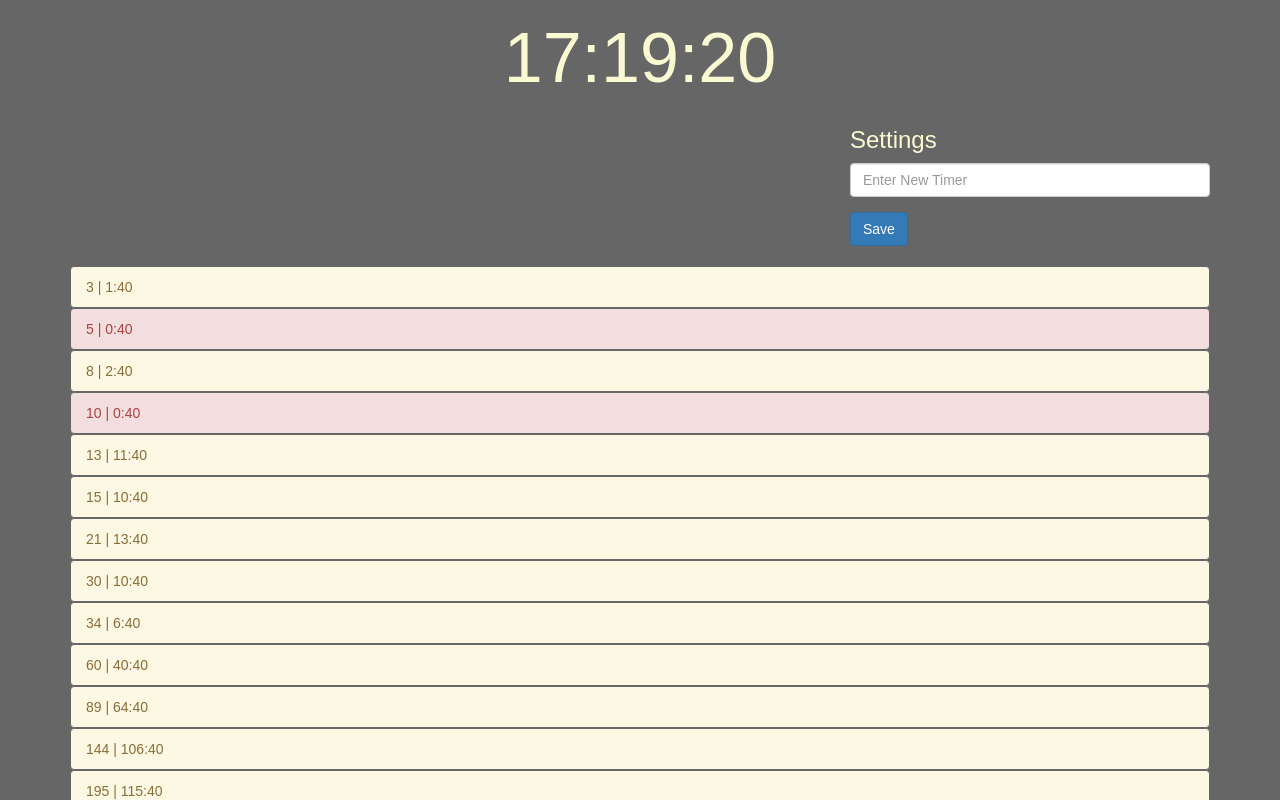
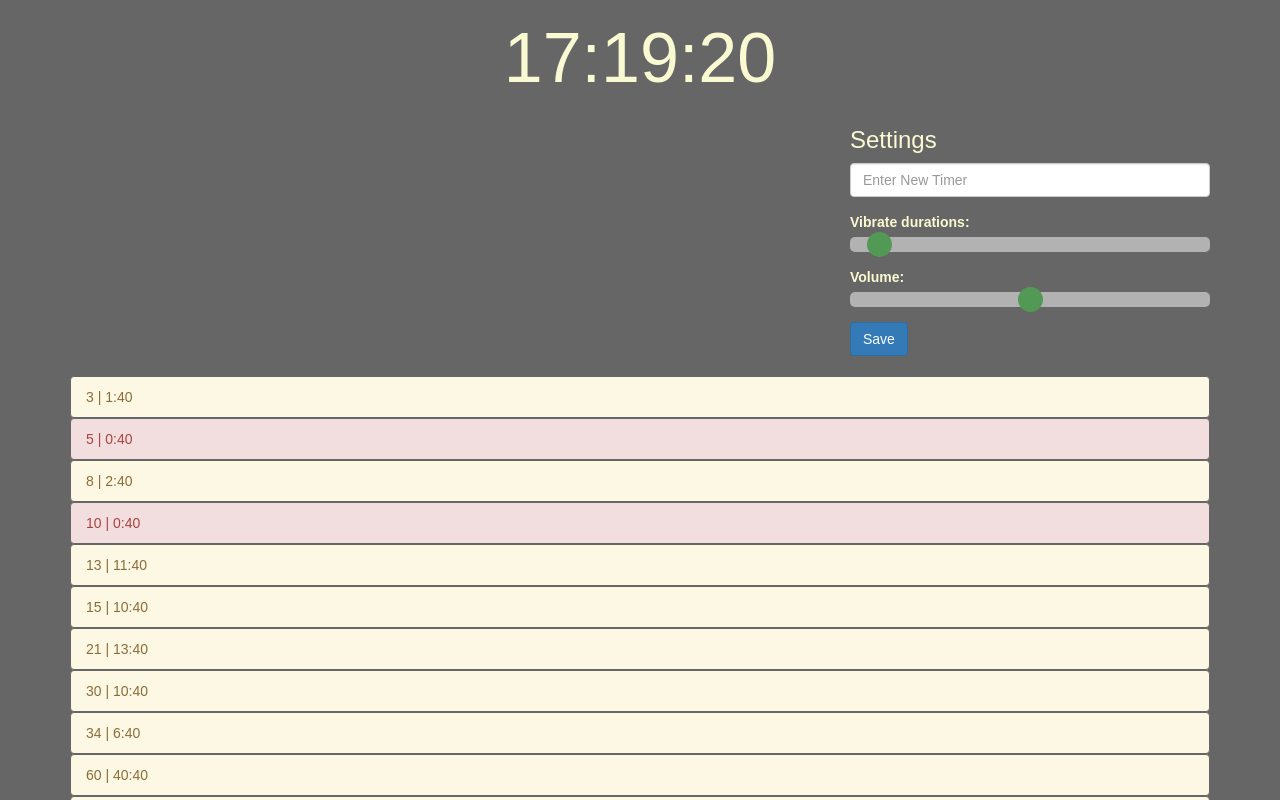
Before and after one commit to zrayyes/Candle-Timer-2, a React (Create React App) app: page / in a window 1280 px wide. Shown: the top 800 px of the page. Built offline with nearby package versions, Linux system fonts and the light colour scheme.

Commit message:
Added volume and vibrate sliders

```diff
--- a/src/components/Settings.js
+++ b/src/components/Settings.js
@@ -13,6 +13,7 @@ export default class Settings extends Component {
     }
 
     handleChange(event) {
+        console.log(event.target.value);
         this.setState({value: event.target.value});
     }
 
@@ -32,6 +33,25 @@ export default class Settings extends Component {
                         placeholder="Enter New Timer"
                         onChange={this.handleChange}/>
                     </div>
+                    <div className="form-group">
+                    <label for="vibrate">Vibrate durations:</label>
+                        <input type="range"
+                        min="0"
+                        max="1000"
+                        className="slider"
+                        id="vibrate"
+                        onChange={this.handleChange}/>
+                    </div>
+                    <div className="form-group">
+                        <label for="volume">Volume:</label>
+                        <input type="range"
+                        min="0"
+                        max="100"
+                        className="slider"
+                        id="volume"
+                        onChange={this.handleChange}/>
+                    </div>
+
                     <button type="submit" value="" className="btn btn-primary">Save</button>
                 </form>
             </div>
--- a/src/stylesheets/index.css
+++ b/src/stylesheets/index.css
@@ -22,3 +22,33 @@ h1{
 .list-group-item {
   border-color: #666;
 }
+
+.slider {
+  -webkit-appearance: none;
+  width: 100%;
+  height: 15px;
+  border-radius: 5px;
+  background: #d3d3d3;
+  outline: none;
+  opacity: 0.7;
+  -webkit-transition: .2s;
+  transition: opacity .2s;
+}
+
+.slider::-webkit-slider-thumb {
+  -webkit-appearance: none;
+  appearance: none;
+  width: 25px;
+  height: 25px;
+  border-radius: 50%;
+  background: #4CAF50;
+  cursor: pointer;
+}
+
+.slider::-moz-range-thumb {
+  width: 25px;
+  height: 25px;
+  border-radius: 50%;
+  background: #4CAF50;
+  cursor: pointer;
+}
```
Also changed, not shown: src/todo.md (+0 -1 lines).
